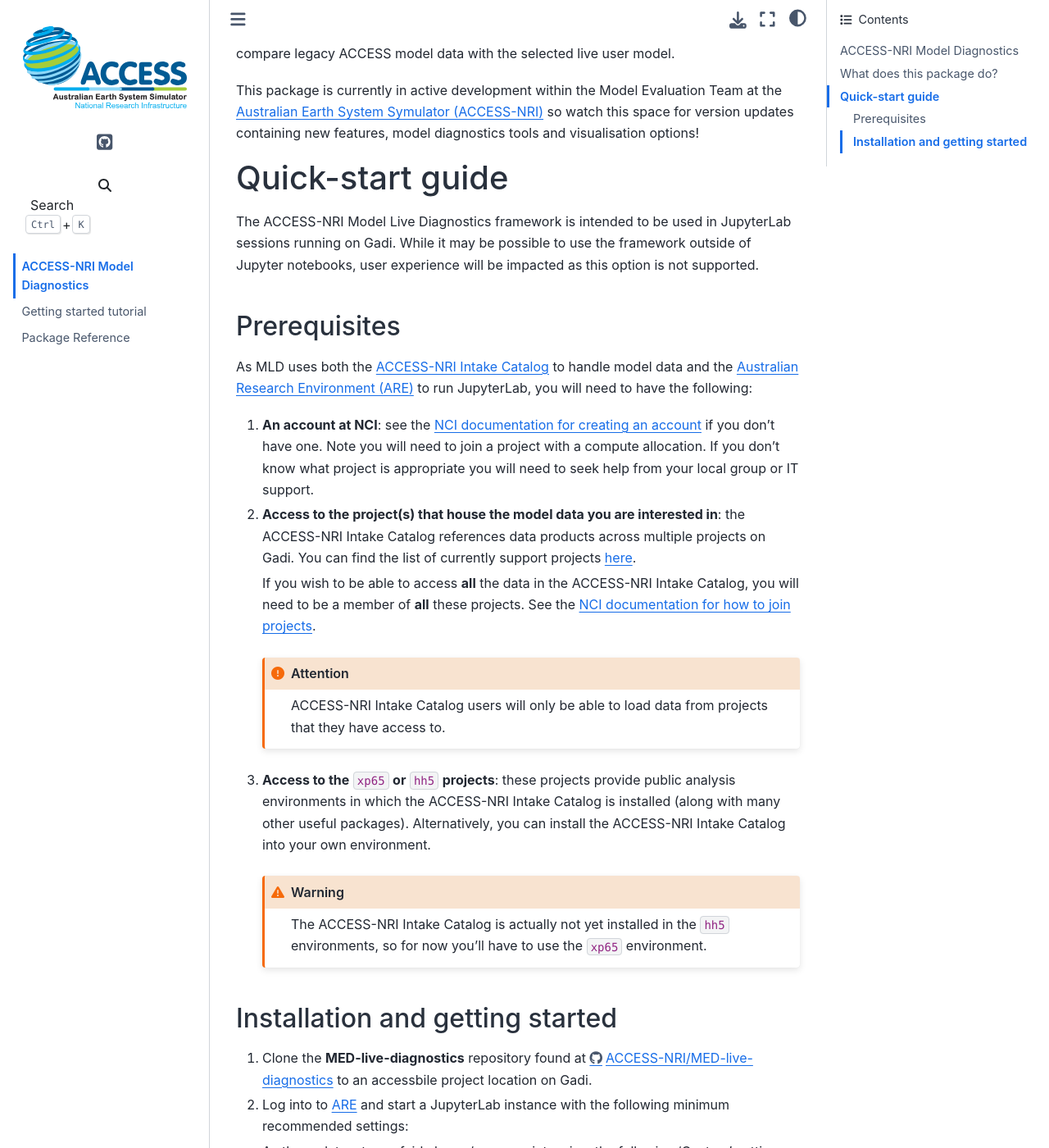
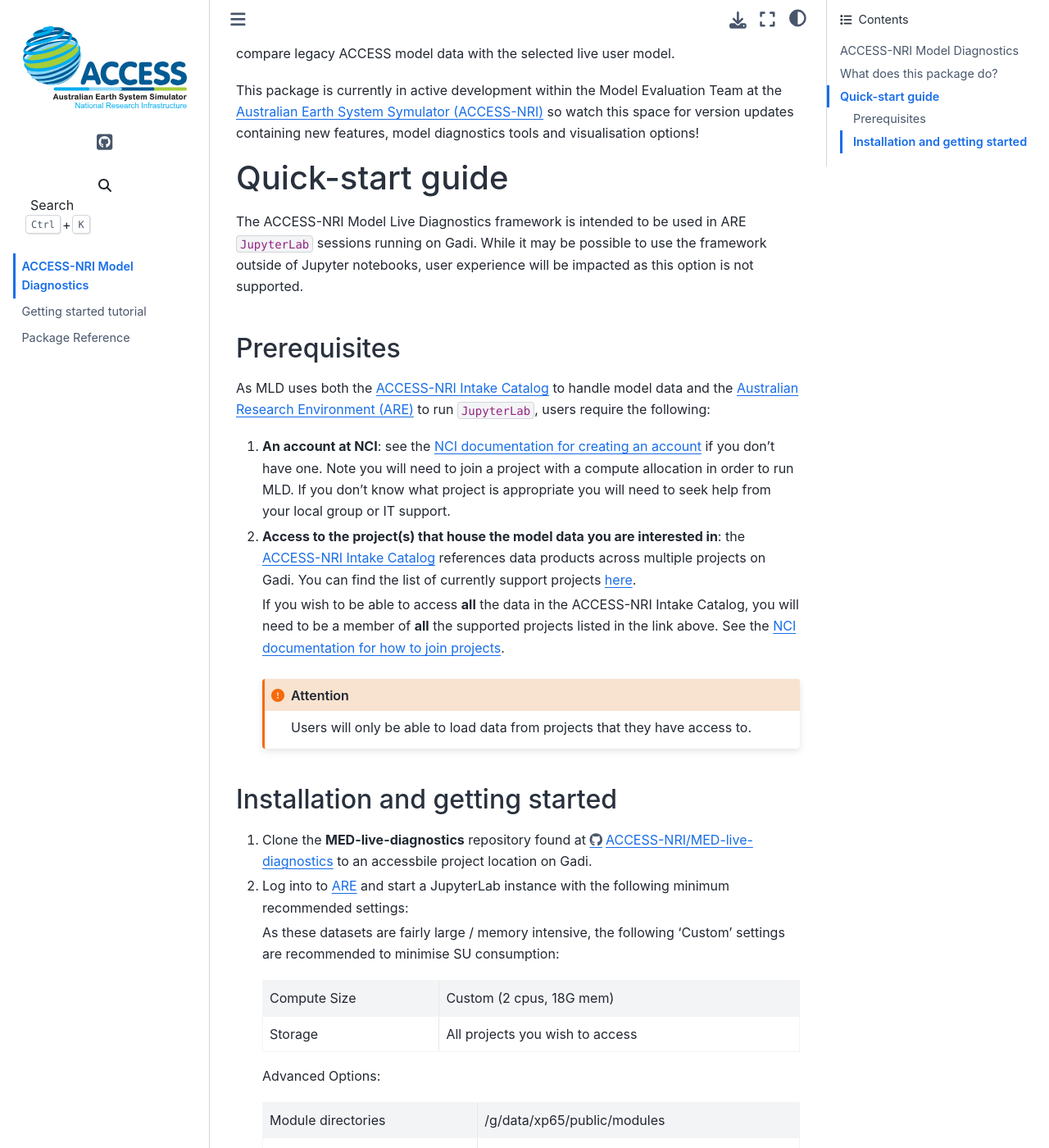
Before and after one commit to ACCESS-NRI/MED-live-diagnostics, a Sphinx documentation site: the page built from docs/index.rst, in a window 1280 px wide and 1400 px high, scrolled down 668 px. Shown: the whole window at 82% size. Built offline with Sphinx 7.4.7 and the Sphinx Book theme 1.1.4, drawn with Linux system fonts in a browser that asks for light colours; some of the changed text lies outside the part shown.

Commit message:
Update index.rst

```diff
--- a/docs/index.rst
+++ b/docs/index.rst
@@ -34,36 +34,28 @@
 
 Quick-start guide
 ==================
-The ACCESS-NRI Model Live Diagnostics framework is intended to be used in JupyterLab sessions running on Gadi. While it may be possible
+The ACCESS-NRI Model Live Diagnostics framework is intended to be used in ARE ``JupyterLab`` sessions running on Gadi. While it may be possible
 to use the framework outside of Jupyter notebooks, user experience will be impacted as this option is not supported.
 
 Prerequisites
 ^^^^^^^^^^^^^
 
 As MLD uses both the `ACCESS-NRI Intake Catalog <https://github.com/ACCESS-NRI/access-nri-intake-catalog/tree/main>`_ to handle model data
-and the `Australian Research Environment (ARE) <https://are.nci.org.au/>`_ to run JupyterLab, you will need to have the following:
+and the `Australian Research Environment (ARE) <https://are.nci.org.au/>`_ to run ``JupyterLab``, users require the following:
 
 #. **An account at NCI**: see the `NCI documentation for creating an account <https://opus.nci.org.au/display/Help/How+to+create+an+NCI+user+account>`_ if you don't have one.
-   Note you will need to join a project with a compute allocation. If you don't know what project is
-   appropriate you will need to seek help from your local group or IT support.
+   Note you will need to join a project with a compute allocation in order to run MLD. If you don't know what project is appropriate you will need to seek help from your local
+   group or IT support.
 
-#. **Access to the project(s) that house the model data you are interested in**: the ACCESS-NRI Intake Catalog references data
+#. **Access to the project(s) that house the model data you are interested in**: the `ACCESS-NRI Intake Catalog <https://github.com/ACCESS-NRI/access-nri-intake-catalog/tree/main>`_ references data
    products across multiple projects on Gadi. You can find the list of currently support projects
    `here <https://github.com/ACCESS-NRI/access-nri-intake-catalog/blob/main/docs/project_list.rst>`_.
 
    If you wish to be able to access **all** the data in the ACCESS-NRI Intake Catalog, you will need to be a member of **all**
-   these projects. See the `NCI documentation for how to join projects <https://opus.nci.org.au/display/Help/How+to+connect+to+a+project>`_.
+   the supported projects listed in the link above. See the `NCI documentation for how to join projects <https://opus.nci.org.au/display/Help/How+to+connect+to+a+project>`_.
 
    .. attention::
-      ACCESS-NRI Intake Catalog users will only be able to load data from projects that they have access to.
-
-#. **Access to the** :code:`xp65` **or** :code:`hh5` **projects**: these projects provide public
-   analysis environments in which the ACCESS-NRI Intake Catalog is installed (along with many other useful
-   packages). Alternatively, you can install the ACCESS-NRI Intake Catalog into your own environment.
-
-   .. warning::
-      The ACCESS-NRI Intake Catalog is actually not yet installed in the :code:`hh5` environments, so for now
-      you'll have to use the :code:`xp65` environment.
+      Users will only be able to load data from projects that they have access to.
 
 
 Installation and getting started
```
Also changed, not shown: other parts of docs/index.rst (+1 -1 lines).
